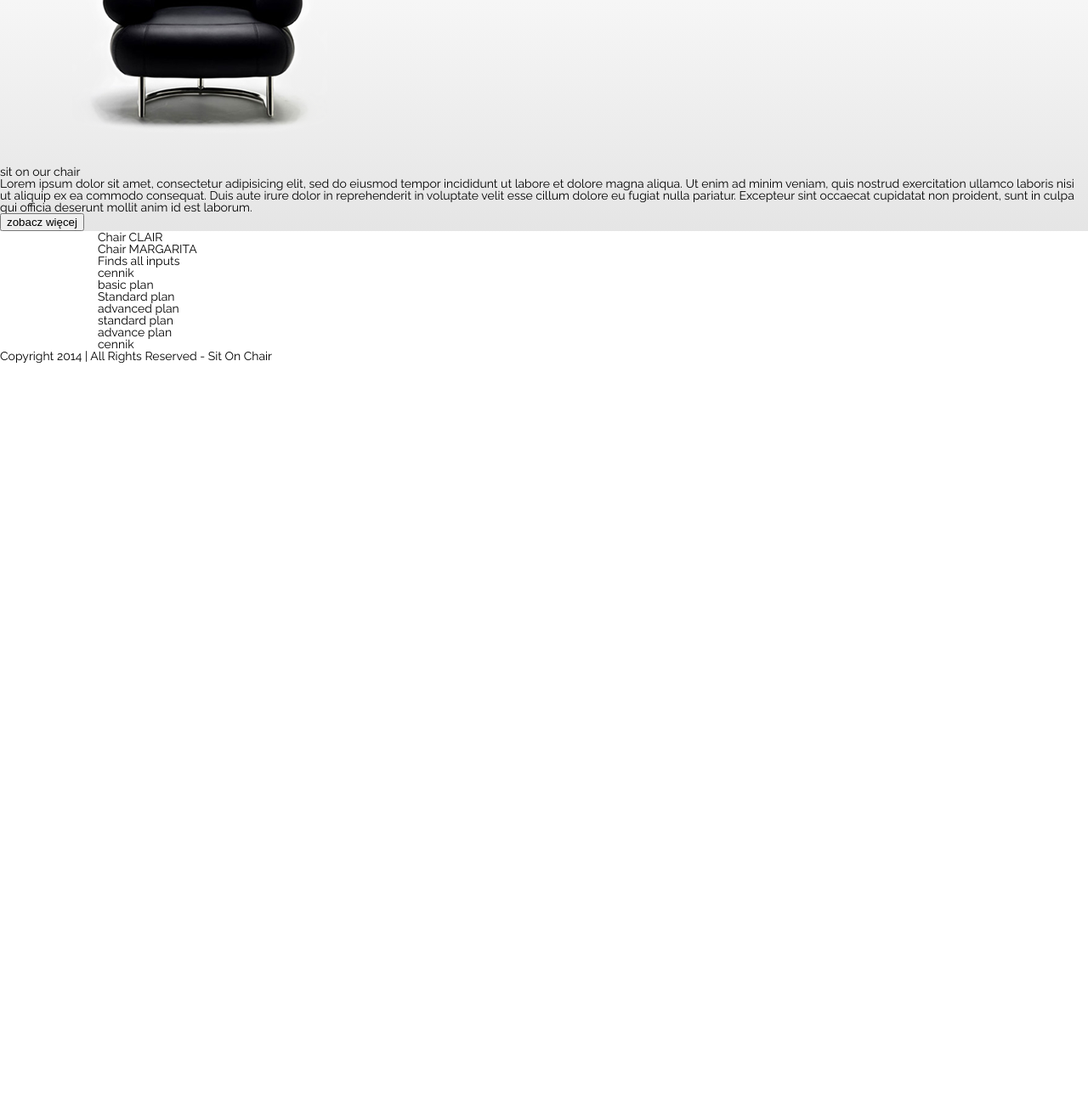
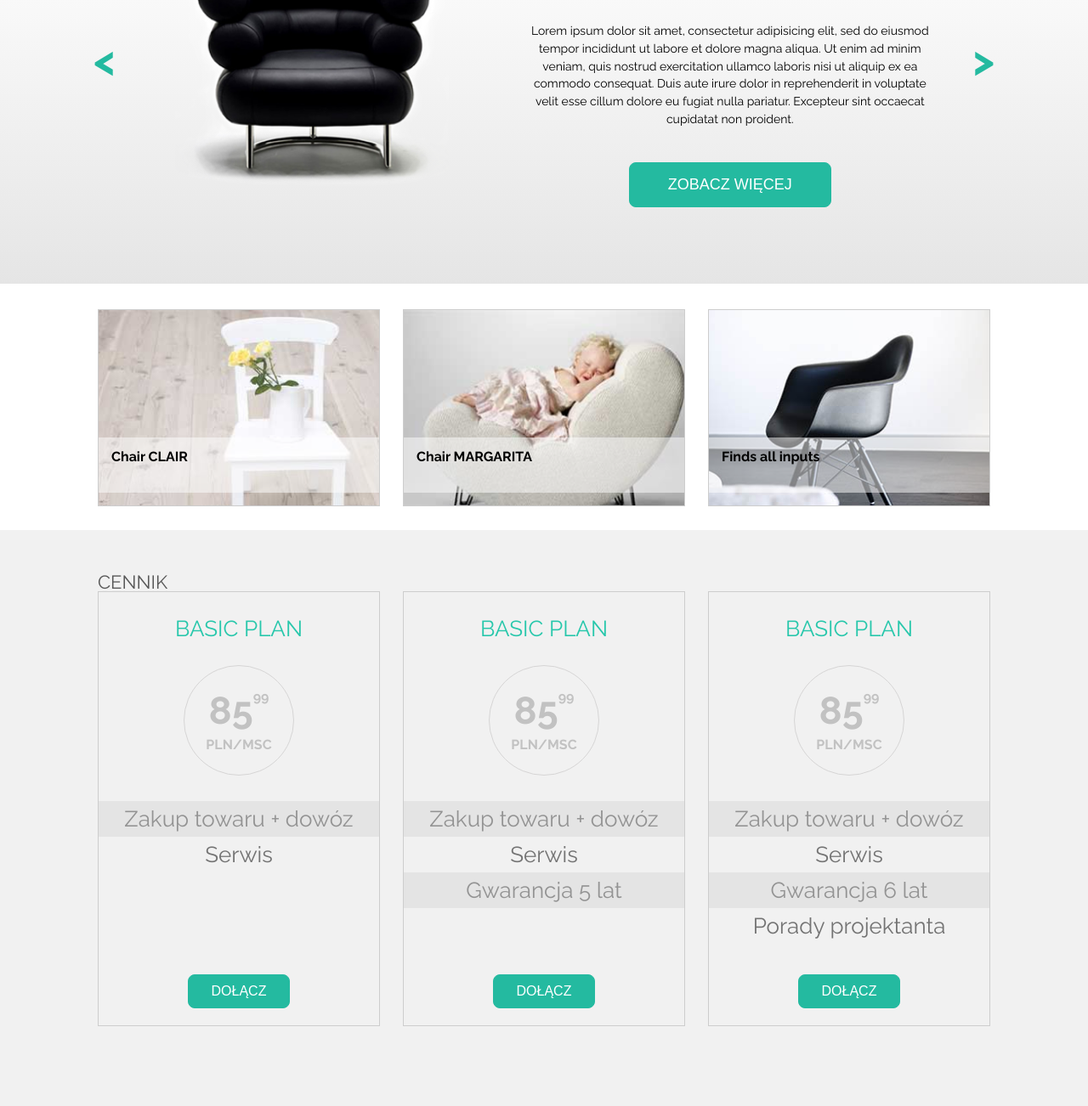
Before and after one commit to AdamBartczuk/Sit-on-chair-landingpage, a plain HTML site: page index.html in a window 1280 px wide. Shown: the part 242-1544 px from the top of the page at 85% size. Before the commit the page ends 800 px from the top, so only its background shows below. Drawn offline with Linux system fonts and the light colour scheme.

Commit message:
stworzony header, galeria zdjec i czesciowo plicing list

```diff
--- a/css/style.css
+++ b/css/style.css
@@ -1,23 +1,254 @@
 body {
    font-family: 'Raleway', sans-serif;
    font-size: 14px;
+   box-sizing: border-box;
 }
 
 .container {
-   width: 1050px;
+   padding: 0 5px;
+   max-width: 1050px;
    margin: 0 auto;
 }
 
+.accent {
+   color: #24baa0;
+   font-weight: 700;
+}
+
+/********** Header setion ***********/
+
+
 header {
    background-color: #000;
-   color: #fff
+   color: #fff;
 }
 
+h2 {
+   margin-top: 50px;
+   font-size: 22px;
+   color: #575757;
+   text-transform: uppercase;
+}
+
+/********** Banner setion ***********/
+
+
 #baner {
-    background-color: /* Permalink - use to edit and share this gradient: http://colorzilla.com/gradient-editor/#ffffff+0,e5e5e5+100 */
+ /* Permalink - use to edit and share this gradient: http://colorzilla.com/gradient-editor/#ffffff+0,e5e5e5+100 */
 background: #ffffff; /* Old browsers */
 background: -moz-linear-gradient(top, #ffffff 0%, #e5e5e5 100%); /* FF3.6-15 */
 background: -webkit-linear-gradient(top, #ffffff 0%,#e5e5e5 100%); /* Chrome10-25,Safari5.1-6 */
 background: linear-gradient(to bottom, #ffffff 0%,#e5e5e5 100%); /* W3C, IE10+, FF16+, Chrome26+, Opera12+, Safari7+ */
 filter: progid:DXImageTransform.Microsoft.gradient( startColorstr='#ffffff', endColorstr='#e5e5e5',GradientType=0 ); /* IE6-9 */
 }
+
+.baner_content {
+   position: relative;
+   margin-top: 40px;
+   vertical-align: text-top;
+
+}
+
+.baner_arrow_prew,
+.baner_arrow_next {
+   position: absolute;
+   top: 150px;
+   font-size: 50px;
+}
+
+.baner_arrow_prew {
+   left: 0;
+}
+
+.baner_arrow_next {
+   right: 0;
+}
+
+.baner_image {
+   width: 48%;
+}
+
+.content {
+   width: 45%;
+   padding: 0 30px 0 0;
+   margin-bottom: 50px;
+   text-align: center;
+   display: inline-block;
+   vertical-align: top;
+}
+
+h1 {
+   padding: 45px 0;
+   font-size: 40px;
+   text-transform: uppercase;
+}
+
+.content p {
+   line-height: 1.3rem;
+}
+
+button {
+   background: #24baa0;
+   border: 1px solid #24baa0;
+   border-radius: 8px;
+   color: #fff;
+   font-size: 18px;
+   text-transform: uppercase;
+}
+
+.button-baner {
+   margin: 40px 0;
+   padding: 15px 45px;
+}
+
+/********** Offer setion ***********/
+
+#gall {
+   height: 290px;
+}
+
+.gallery li {
+   margin-top: 30px;
+   width: 330px;
+   height: 230px;
+   border: 1px solid #cdcdcd;
+   display: inline-block;
+}
+
+.gallery li div {
+   box-sizing: border-box;
+   height: 65px;
+   padding: 15px 0 0 15px;
+   margin-top: 150px;
+   background-color: rgba(255, 255, 255, 0.5);
+   font-size: 16px;
+   font-weight: 700;
+}
+
+.row-1 {
+   float: left;
+}
+
+.row-2 {
+   clear: left;
+   margin: 0 27px;
+}
+
+.row-3 {
+   float:right;
+}
+
+.gallery-1 {
+   background-image: url("../images/box1_img.jpg");
+   background-position: center;
+   background-repeat: no-repeat;
+   background-size: cover;
+}
+
+.gallery-2 {
+   background-image: url("../images/box2_img.jpg");
+   background-position: center;
+   background-repeat: no-repeat;
+   background-size: cover;
+}
+
+.gallery-3 {
+   background-image: url("../images/box3_img.jpg");
+   background-position: center;
+   background-repeat: no-repeat;
+   background-size: cover;
+}
+
+
+/********** Price setion ***********/
+
+#price {
+   background-color: #f1f1f1;
+   height: 1000px;
+   overflow: hidden;
+}
+
+#price .container {
+
+}
+
+.offer > li {
+   width: 330px;
+   height: 450px;
+   border: 1px solid #cdcdcd;
+   display: inline-block;
+   padding: 30px 0;
+   text-align: center;
+   position: relative;
+}
+
+.offer .plan-name {
+   font-size: 26px;
+   color: #27c7ab;
+   text-transform: uppercase;
+}
+
+.offer .price-round {
+   box-sizing: border-box;
+   height: 130px;
+   width: 130px;
+   margin: 30px auto;
+   border: 1px solid #d6d5d5;
+   border-radius: 50%;
+   color: #c2c2c2;
+   display: inline-block;
+   text-transform: uppercase;
+   font-weight: 700;
+}
+
+.offer .price-round-ammount {
+   margin: 30px 0 10px 0;
+   font-size: 45px;
+   font-weight: 700;
+}
+
+.offer .price-round-currency {
+   font-size: 16px;
+}
+
+.offer .uppercase {
+   font-size: 16px;
+   position:relative;
+   bottom: 1.6em;
+}
+
+.price-variants > li {
+   padding: 8px 0;
+   color: #c2c2c2;
+   font-size: 26px;
+}
+
+.price-variants > li:nth-child(2n+1) {
+   background-color: #e4e4e4;
+   color: #939393;
+}
+
+.price-variants > li:nth-child(2n+0) {
+   background-color: #f1f1f1;
+   color: #737373;
+}
+
+.price-button {
+   margin: 0;
+   padding: 0;
+   width: 120px;
+   height: 40px;
+   vertical-align: bottom;
+   font-size: 16px;
+   color: #fff;
+   position: absolute;
+   bottom: 20px;
+   left: 105px;
+
+}
+
+/********** Form setion ***********/
+
+
+
+/********** Footer setion ***********/
--- a/index.html
+++ b/index.html
@@ -26,63 +26,89 @@
          </div>
       </header>
       <section id="baner">
-         <img src="images/black_chair.png" alt="black chair"/>
-         <div class="content">
+         <div class="container baner_content">
+            <span class="baner_arrow_prew accent">&#60;</span>
+            <img src="images/black_chair.png" class="baner_image" alt="black chair"/>
+            <div class="content">
 
-            <h1>sit <span class="accent">on</span> our <span class="accent">chair</span></h1>
+               <h1>sit <span class="accent">on</span> our <span class="accent">chair</span></h1>
 
-            <p>Lorem ipsum dolor sit amet, consectetur adipisicing elit, sed do eiusmod tempor incididunt ut labore et dolore magna aliqua. Ut enim ad minim veniam, quis nostrud exercitation ullamco laboris nisi ut aliquip ex ea commodo consequat. Duis aute irure dolor in reprehenderit in voluptate velit esse cillum dolore eu fugiat nulla pariatur. Excepteur sint occaecat cupidatat non proident, sunt in culpa qui officia deserunt mollit anim id est laborum.</p>
+               <p>Lorem ipsum dolor sit amet, consectetur adipisicing elit, sed do eiusmod tempor incididunt ut labore et dolore magna aliqua. Ut enim ad minim veniam, quis nostrud exercitation ullamco laboris nisi ut aliquip ex ea commodo consequat. Duis aute irure dolor in reprehenderit in voluptate velit esse cillum dolore eu fugiat nulla pariatur. Excepteur sint occaecat cupidatat non proident.</p>
 
-            <button type="button" name="button">zobacz więcej</button>
+               <button class="button-baner" type="button" name="button">zobacz więcej</button>
+            </div>
+            <span class="baner_arrow_next accent">&#62;</span>
          </div>
       </section>
 
-      <section id="offer">
-         <div class="container">
+      <section id="gall" class="container">
             <ul class="gallery">
-               <li>Chair CLAIR</li>
-               <li>Chair MARGARITA</li>
-               <li>Finds all inputs</li>
+               <li class="gallery-1 row-1"><div ><p>Chair CLAIR</p></div></li>
+               <li class="gallery-2 row-2"><div ><p>Chair MARGARITA</p></div></li>
+               <li class="gallery-3 row-3"><div ><p>Finds all inputs</p></div></li>
+
             </ul>
-         </div>
-
       </section>
 
-      <section id="price">
+      <section id="price"  >
          <div class="container">
+
             <h2>cennik</h2>
-            <ul>
-               <li>
-                  <div class="pricelist_element">
-                  basic plan
+            <ul class="offer">
+               <li class="offer-1 row-1">
+                  <p class="plan-name">basic plan</p>
+                  <div class="price-round">
+                     <p class="price-round-ammount">85<span class="uppercase">99</span></p>
+                     <p class="price-round-currency">pln/msc</p>
                   </div>
+                  <ul class="price-variants">
+                     <li>Zakup towaru + dowóz</li>
+                     <li>Serwis</li>
+                  </ul>
+                  <button class="price-button" type="button" name="button">Dołącz</button>
                </li>
-               <li>
-                  <div class="pricelist_element">
-                  Standard plan
+               <li class="offer-2 row-2">
+                  <p class="plan-name">basic plan</p>
+                  <div class="price-round">
+                     <p class="price-round-ammount">85<span class="uppercase">99</span></p>
+                     <p class="price-round-currency">pln/msc</p>
                   </div>
+                  <ul class="price-variants">
+                     <li>Zakup towaru + dowóz</li>
+                     <li>Serwis</li>
+                     <li>Gwarancja 5 lat</li>
+                  </ul>
+                  <button class="price-button" type="button" name="button">Dołącz</button>
                </li>
-               <li>
-                  <div class="pricelist_element">
-                  advanced plan
+               <li class="offer-3 row-3">
+                  <p class="plan-name">basic plan</p>
+                  <div class="price-round">
+                     <p class="price-round-ammount">85<span class="uppercase">99</span></p>
+                     <p class="price-round-currency">pln/msc</p>
                   </div>
+                  <ul class="price-variants">
+                     <li>Zakup towaru + dowóz</li>
+                     <li>Serwis</li>
+                     <li>Gwarancja 6 lat</li>
+                     <li>Porady projektanta</li>
+                  </ul>
+                  <button class="price-button" type="button" name="button">Dołącz</button>
                </li>
-               <li>standard plan</li>
-               <li>advance plan</li>
+            </ul>
             </ul>
          </div>
       </section>
 
       <section id="form">
          <div class="container">
-            <h2>cennik</h2>
+            <h2>kontakt</h2>
             <form class="" action="index.html" method="post">
                <!-- zakres formularza do uzupełnienia -->
             </form>
          </div>
       </section>
 
-      <footer>
+      <footer class="container">
          <p>
             Copyright 2014 | All Rights Reserved - Sit On Chair
          </p>
```
Also changed, not shown: images/box3_img.jpg (added).
